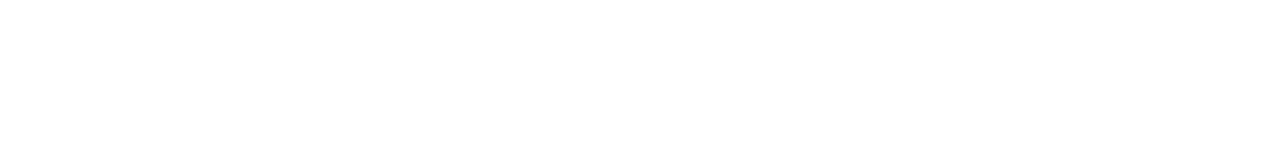
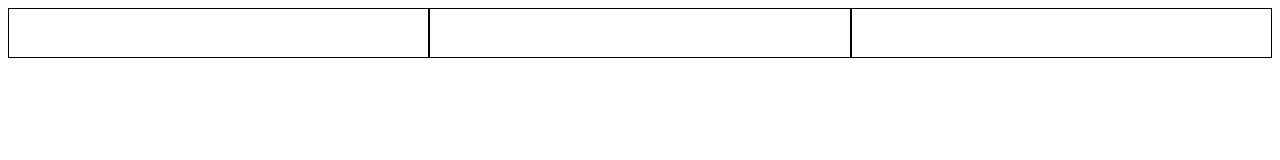
Before and after one commit to wangchenhao/css-flexbox-grid, a plain HTML site: page example/flexbox/index.html in a window 1280 px wide. Drawn offline with Linux system fonts and the light colour scheme.

Commit message:
增加说明

```diff
--- a/example/flexbox/index.html
+++ b/example/flexbox/index.html
@@ -5,8 +5,38 @@
     <meta http-equiv="X-UA-Compatible" content="IE=edge">
     <meta name="viewport" content="width=device-width, initial-scale=1.0">
     <title>一维布局</title>
+    <style>
+      * {
+        box-sizing: border-box;
+      }
+
+      .flex {
+        display: flex;
+      }
+
+      .flex > div{
+        height: 50px;
+        border:1px solid #000;
+
+        flex: 1 1 auto;
+        flex-grow: 1;
+        flex-shrink: 1;
+        flex-basis: auto;
+
+        flex-flow: row;
+        /* row row-reverse column column-reverse */
+        flex-direction: row;
+        /* wrap-reverse */
+        flex-wrap: wrap;
+      }
+
+    </style>
 </head>
 <body>
-
+    <div class="flex">
+      <div></div>
+      <div></div>
+      <div></div>
+    </div>
 </body>
 </html>
```
Also changed, not shown: example/grid/index.html (+8 -0 lines), 1 other file.
